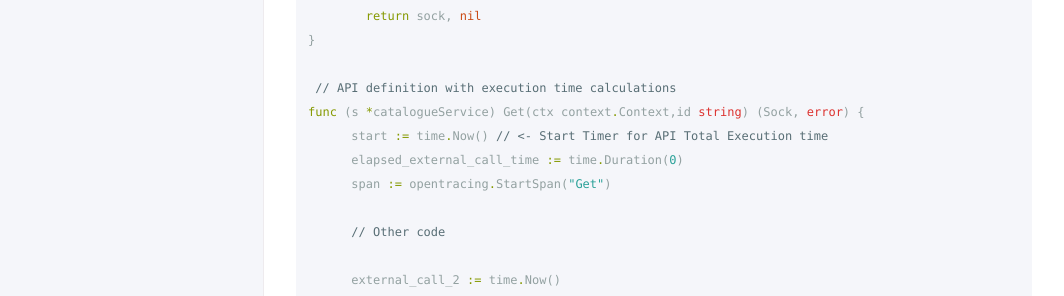
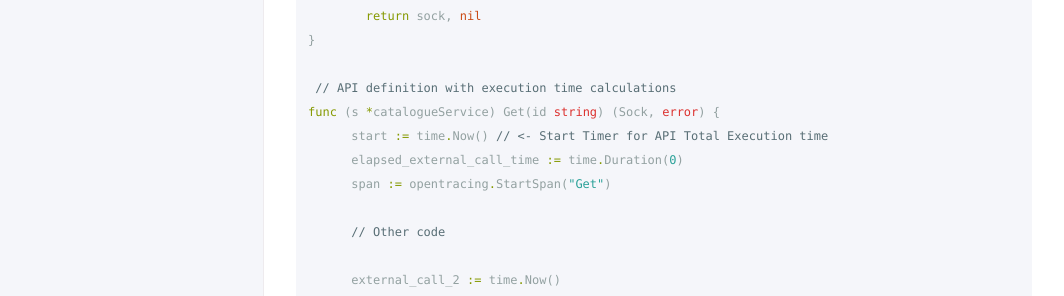
Before and after one commit to kubercostoptimizer/kubercostoptimizer.github.io, a Jekyll site: the page built from docs/benchmarks.md, in a window 1280 px wide. Shown: the part 456-752 px from the top of the page, without its empty margins (108-1172 px from the left). Built offline with Jekyll 4.4.1, drawn with Linux system fonts in a browser that asks for light colours.

Commit message:
Update benchmarks.md

```diff
--- a/docs/benchmarks.md
+++ b/docs/benchmarks.md
@@ -23,7 +23,7 @@ func (s *catalogueService) Get(id string) (Sock, error) {
 }
 
  // API definition with execution time calculations
-func (s *catalogueService) Get(ctx context.Context,id string) (Sock, error) {
+func (s *catalogueService) Get(id string) (Sock, error) {
       start := time.Now() // <- Start Timer for API Total Execution time
       elapsed_external_call_time := time.Duration(0)
       span := opentracing.StartSpan("Get")
```
